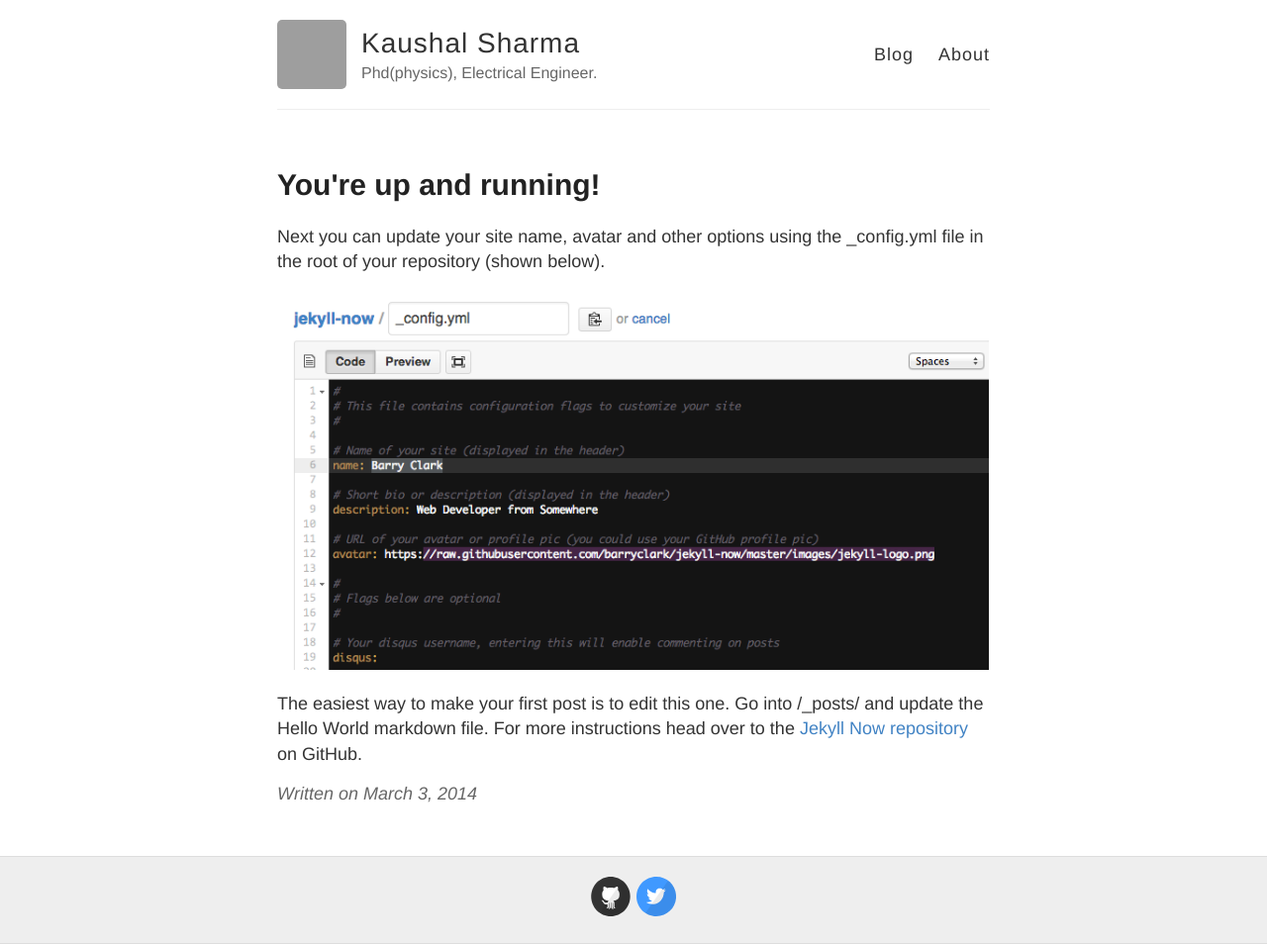
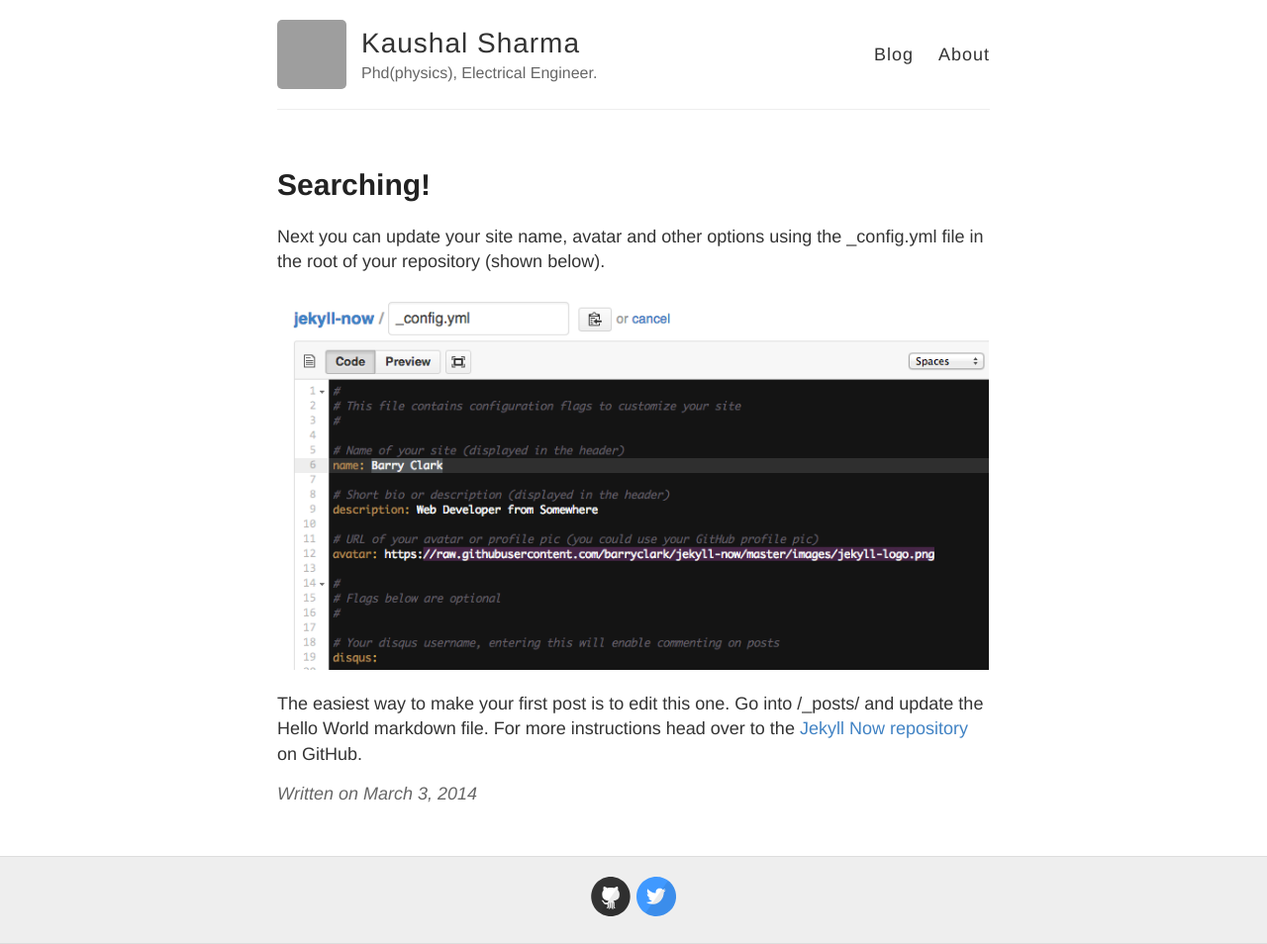
Before and after one commit to KaushalSharmaMd/KaushalSharmaMd.github.io, a Jekyll site: the page built from _posts/2014-3-3-Hello-World.md, in a window 1280 px wide. Shown: the whole page at 99% size. Built offline with Jekyll 4.4.1, drawn with Linux system fonts in a browser that asks for light colours; grey boxes are pictures that could not be loaded.

Commit message:
Update 2014-3-3-Hello-World.md

```diff
--- a/_posts/2014-3-3-Hello-World.md
+++ b/_posts/2014-3-3-Hello-World.md
@@ -1,6 +1,6 @@
 ---
 layout: post
-title: You're up and running!
+title: Searching!
 ---
 
 Next you can update your site name, avatar and other options using the _config.yml file in the root of your repository (shown below).
```
